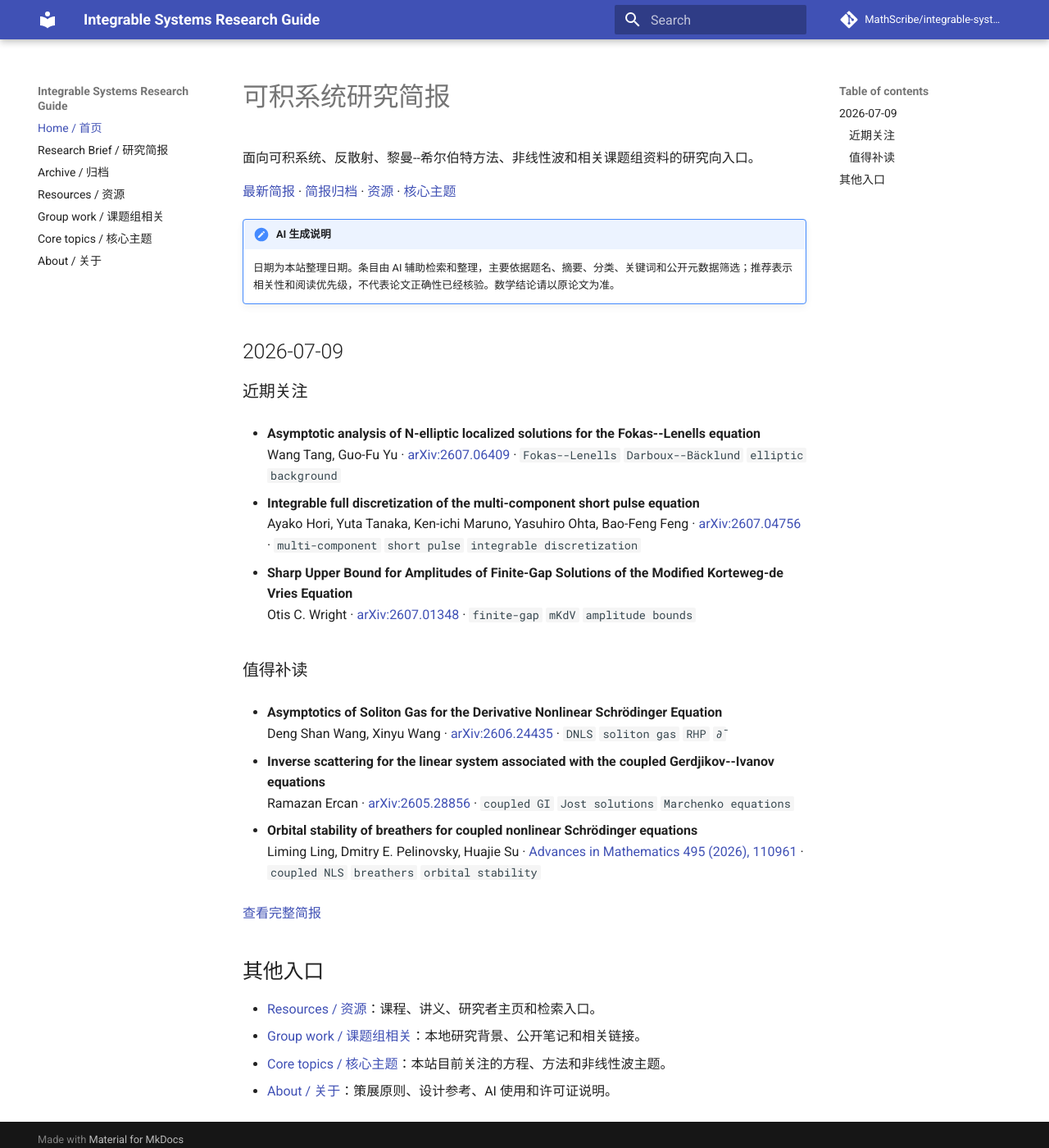
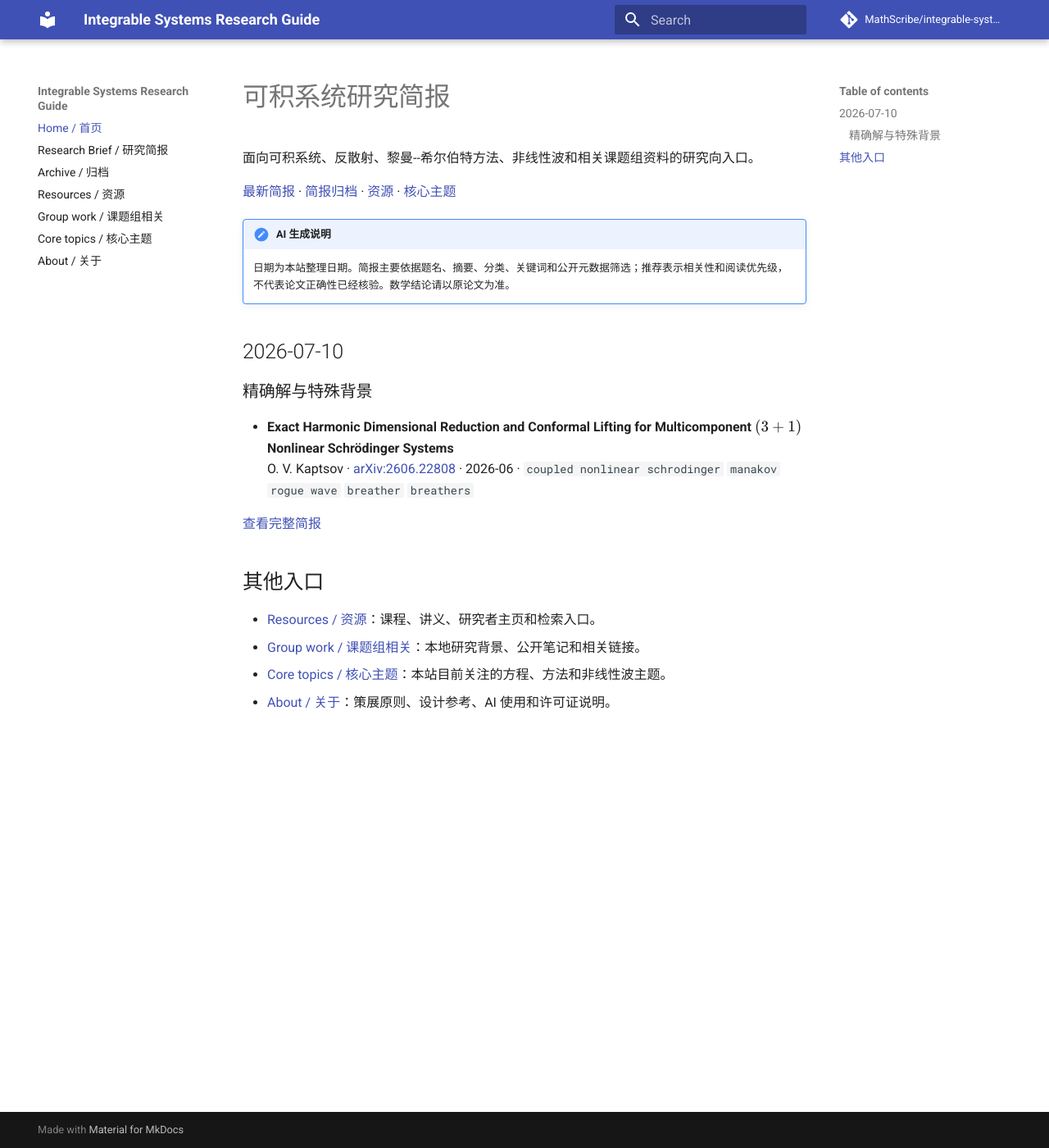
Before and after one commit to MathScribe/integrable-systems-guide, an MkDocs documentation site: the page built from docs/index.md, in a window 1280 px wide and 1400 px high. Shown: the whole window at 82% size. Built offline with MkDocs 1.6.1 and Material for MkDocs 9.7.7, drawn with Linux system fonts in a browser that asks for light colours; comment, search, counter and statistics services are not loaded.

Commit message:
Draft research radar edition for 2026-07-10

```diff
--- a/docs/index.md
+++ b/docs/index.md
@@ -5,31 +5,14 @@
 [最新简报](radar/latest.md) · [简报归档](radar/index.md) · [资源](resources.md) · [核心主题](topics.md)
 
 !!! note "AI 生成说明"
-    日期为本站整理日期。条目由 AI 辅助检索和整理，主要依据题名、摘要、分类、关键词和公开元数据筛选；推荐表示相关性和阅读优先级，不代表论文正确性已经核验。数学结论请以原论文为准。
+    日期为本站整理日期。简报主要依据题名、摘要、分类、关键词和公开元数据筛选；推荐表示相关性和阅读优先级，不代表论文正确性已经核验。数学结论请以原论文为准。
 
-## 2026-07-09
+## 2026-07-10
 
-### 近期关注
+### 精确解与特殊背景
 
-- **Asymptotic analysis of N-elliptic localized solutions for the Fokas--Lenells equation**
-  Wang Tang, Guo-Fu Yu · [arXiv:2607.06409](https://arxiv.org/abs/2607.06409) · `Fokas--Lenells` `Darboux--Bäcklund` `elliptic background`
-
-- **Integrable full discretization of the multi-component short pulse equation**
-  Ayako Hori, Yuta Tanaka, Ken-ichi Maruno, Yasuhiro Ohta, Bao-Feng Feng · [arXiv:2607.04756](https://arxiv.org/abs/2607.04756) · `multi-component` `short pulse` `integrable discretization`
-
-- **Sharp Upper Bound for Amplitudes of Finite-Gap Solutions of the Modified Korteweg-de Vries Equation**
-  Otis C. Wright · [arXiv:2607.01348](https://arxiv.org/abs/2607.01348) · `finite-gap` `mKdV` `amplitude bounds`
-
-### 值得补读
-
-- **Asymptotics of Soliton Gas for the Derivative Nonlinear Schrödinger Equation**
-  Deng Shan Wang, Xinyu Wang · [arXiv:2606.24435](https://arxiv.org/abs/2606.24435) · `DNLS` `soliton gas` `RHP` `∂̄`
-
-- **Inverse scattering for the linear system associated with the coupled Gerdjikov--Ivanov equations**
-  Ramazan Ercan · [arXiv:2605.28856](https://arxiv.org/abs/2605.28856) · `coupled GI` `Jost solutions` `Marchenko equations`
-
-- **Orbital stability of breathers for coupled nonlinear Schrödinger equations**
-  Liming Ling, Dmitry E. Pelinovsky, Huajie Su · [Advances in Mathematics 495 (2026), 110961](https://dmpeli.math.mcmaster.ca/PaperBank/BreathersCoupledNLS.pdf) · `coupled NLS` `breathers` `orbital stability`
+- **Exact Harmonic Dimensional Reduction and Conformal Lifting for Multicomponent $(3+1)$ Nonlinear Schrödinger Systems**
+  O. V. Kaptsov · [arXiv:2606.22808](https://arxiv.org/abs/2606.22808) · 2026-06 · `coupled nonlinear schrodinger` `manakov` `rogue wave` `breather` `breathers`
 
 [查看完整简报](radar/latest.md)
 
--- a/docs/radar/latest.md
+++ b/docs/radar/latest.md
@@ -1,54 +1,17 @@
 # 最新研究简报
 
-[返回首页](../index.md) · [简报归档](index.md)
+[返回首页](../index.md) · [本周归档](2026-W28.md) · [全部归档](index.md)
 
 !!! note "AI 生成说明"
-    日期为本站整理日期。简报主要依据题名、摘要、分类、关键词和公开元数据筛选；推荐表示相关性和阅读优先级，不代表论文正确性已经核验。除特别标注外，条目尚未完成全文审读，数学结论请以原论文为准。
+    日期为本站整理日期。简报主要依据题名、摘要、分类、关键词和公开元数据筛选；推荐表示相关性和阅读优先级，不代表论文正确性已经核验。数学结论请以原论文为准。
 
-## 2026-07-09
+## 2026-07-10
 
-### 近期关注
+### 精确解与特殊背景
 
-**Asymptotic analysis of N-elliptic localized solutions for the Fokas--Lenells equation**
+**Exact Harmonic Dimensional Reduction and Conformal Lifting for Multicomponent $(3+1)$ Nonlinear Schrödinger Systems**
 
-Wang Tang, Guo-Fu Yu · [arXiv:2607.06409](https://arxiv.org/abs/2607.06409) · 2026-07
-`Fokas--Lenells` `elliptic background` `Darboux--Bäcklund` `asymptotics`
+O. V. Kaptsov · [arXiv:2606.22808](https://arxiv.org/abs/2606.22808) · 2026-06
+`coupled nonlinear schrodinger` `manakov` `rogue wave` `breather` `breathers`
 
-使用 Lax pair、Weierstrass 椭圆函数和 N-fold Darboux--Bäcklund transformation 构造椭圆背景局域解，并研究其传播渐近结构，与 DNLS/Fokas--Lenells 方向高度相关。
-
-**Integrable full discretization of the multi-component short pulse equation**
-
-Ayako Hori, Yuta Tanaka, Ken-ichi Maruno, Yasuhiro Ohta, Bao-Feng Feng · [arXiv:2607.04756](https://arxiv.org/abs/2607.04756) · 2026-07
-`multi-component systems` `short-pulse equations` `integrable discretization`
-
-研究多分量 short-pulse equation 的全离散可积结构，与 complex short pulse、vector solitons 和离散可积模型有外围联系。
-
-**Sharp Upper Bound for Amplitudes of Finite-Gap Solutions of the Modified Korteweg-de Vries Equation**
-
-Otis C. Wright · [arXiv:2607.01348](https://arxiv.org/abs/2607.01348) · 2026-07
-`finite-gap solutions` `mKdV` `amplitude bounds`
-
-给出 mKdV finite-gap 解振幅的锐上界，可补充有限带解从显式构造到定量估计的研究线索。
-
-### 值得补读
-
-**Asymptotics of Soliton Gas for the Derivative Nonlinear Schrödinger Equation**
-
-Deng Shan Wang, Xinyu Wang · [arXiv:2606.24435](https://arxiv.org/abs/2606.24435) · 2026-06
-`DNLS` `soliton gas` `meromorphic RHP` `∂̄` `long-time asymptotics` `theta functions`
-
-从纯 N-soliton 的 meromorphic RHP 出发研究 DNLS soliton gas 的连续极限和长时间渐近，是当前 DNLS/RHP 方向中优先级较高的补读条目。
-
-**Inverse scattering for the linear system associated with the coupled Gerdjikov--Ivanov equations**
-
-Ramazan Ercan · [arXiv:2605.28856](https://arxiv.org/abs/2605.28856) · 2026-05
-`coupled Gerdjikov--Ivanov` `DNLS system III` `Jost solutions` `Marchenko equations`
-
-处理 coupled GI 线性系统的 direct/inverse scattering，包括 Jost solutions、scattering coefficients、bound states 和 Marchenko 型积分方程。
-
-**Orbital stability of breathers for coupled nonlinear Schrödinger equations**
-
-Liming Ling, Dmitry E. Pelinovsky, Huajie Su · [Advances in Mathematics 495 (2026), 110961](https://dmpeli.math.mcmaster.ca/PaperBank/BreathersCoupledNLS.pdf) · 2026
-`coupled NLS` `vector solitons` `breathers` `squared eigenfunctions` `orbital stability`
-
-连接 coupled NLS breathers、squared eigenfunctions、Krein signature、Lyapunov 方法和非线性轨道稳定性，是长期阅读图谱中的核心条目。
+强相关组合命中：coupled nonlinear schrodinger, manakov, rogue wave, breather, breathers。
```
Also changed, not shown: docs/radar/2026-W28.md (+12 -0 lines), docs/radar/index.md (+1 -0 lines), 2 other files.
